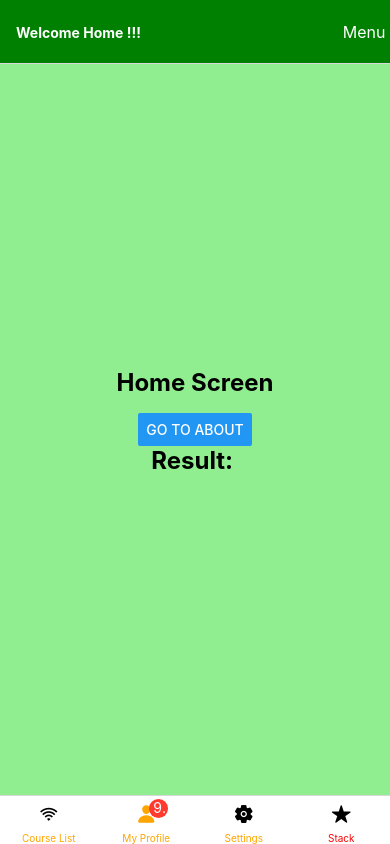
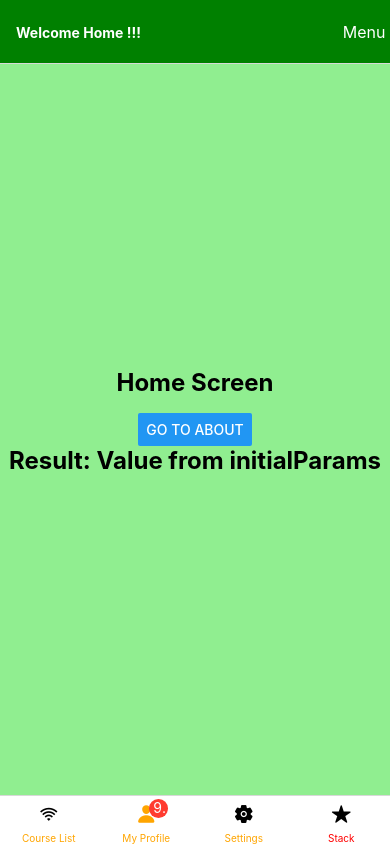
Before and after one commit to awinas-kannan/React-Native, a React Native app in the folder ReactNavigation/: screen /Stack in a window 390 px wide. Built offline with nearby package versions, Linux system fonts and the light colour scheme.

Commit message:
Revisit 1

```diff
--- a/ReactNavigation/screens/StackNavigationCodeEv.js
+++ b/ReactNavigation/screens/StackNavigationCodeEv.js
@@ -30,7 +30,7 @@ export function StackNavigationCodeEv() {
             }
 
         }}>
-            <Stack.Screen name='Home' component={HomeScreen}
+            <Stack.Screen name='Home' component={HomeScreen} initialParams={{ result: 'Value from initialParams' }}
                 options={{
                     title: 'Welcome Home !!!',
                     // headerStyle: {
```
Also changed, not shown: 1 other file (tests, documents, lock files or other folders).
